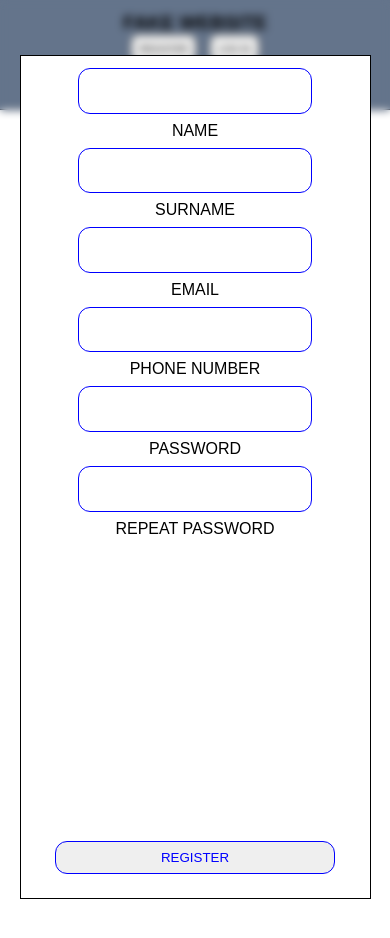
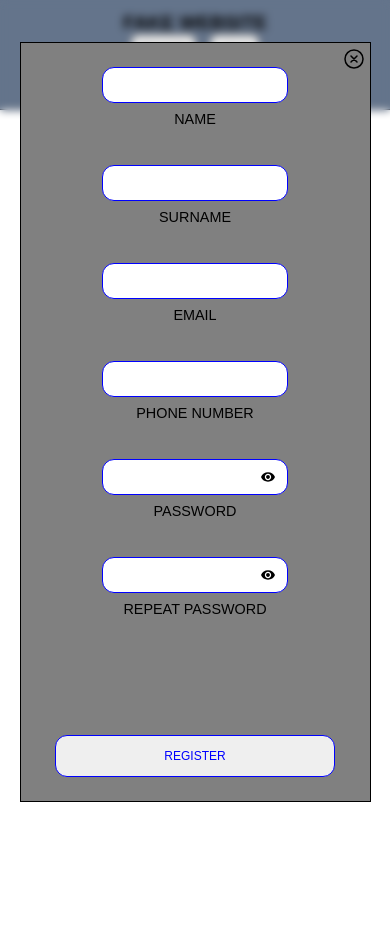
Before and after one commit to NickChc/FINAL_FORM_TRAINING, a React (Vite) app: page / in a window 390 px wide. Both pictures are taken after a click on the button "REGISTER". Shown: the top 938 px of the page. Built offline with nearby package versions, Linux system fonts and the light colour scheme.

Commit message:
responsive register form

```diff
--- /dev/null
+++ b/src/assets/icons/closeBtnIcon.ts
@@ -0,0 +1 @@
+export { IoCloseCircleOutline as CloseBtnIcon } from "react-icons/io5";
--- /dev/null
+++ b/src/assets/icons/eyeIcon.ts
@@ -0,0 +1,2 @@
+export { IoMdEye as OpenEyeIcon } from "react-icons/io";
+export { IoMdEyeOff as ClosedEyeIcon } from "react-icons/io";
--- /dev/null
+++ b/src/components/FormInput/FormInput.tsx
@@ -0,0 +1,52 @@
+import { useState } from "react";
+import { OpenEyeIcon, ClosedEyeIcon } from "@src/assets/icons/eyeIcon";
+
+interface FormInputProps {
+  value: string;
+  name: string;
+  onChange: (e: any) => void;
+  onFocus?: (e: any) => void;
+  label?: string;
+  error?: string;
+  type?: string;
+  isPassword?: boolean;
+}
+
+export function FormInput({
+  value,
+  onChange,
+  onFocus,
+  label,
+  name,
+  isPassword,
+  error,
+}: FormInputProps) {
+  const [showPassword, setShowPassword] = useState<boolean>(false);
+
+  return (
+    <label className="flex flex-col items-center gap-y-[.5rem] select-none text-[.9rem] md:text-[1rem] lg:text-[1.1rem]  ">
+      <span className="relative w-full flex flex-col items-stretch">
+        <input
+          type={isPassword ? (showPassword ? "text" : "password") : "text"}
+          autoComplete="off"
+          name={name}
+          value={value}
+          onChange={onChange}
+          onFocus={onFocus}
+          className={`p-[.6rem] outline-1 focus:outline-2 outline-[blue] text-[.8rem] sm:text-[1rem] lg:text-[1.4rem] border-solid border border-[blue] rounded-xl `}
+        />
+        {isPassword && (
+          <span
+            className="absolute top-[50%] translate-y-[-50%] right-3 cursor-pointer text-[1rem] lg:text-[1.5rem] flex items-center justify-center"
+            onClick={() => {
+              setShowPassword(!showPassword);
+            }}
+          >
+            {showPassword ? <ClosedEyeIcon /> : <OpenEyeIcon />}
+          </span>
+        )}
+      </span>
+      <p>{label}</p>
+    </label>
+  );
+}
--- a/src/components/Modal/Modal.tsx
+++ b/src/components/Modal/Modal.tsx
@@ -20,12 +20,17 @@ export function Modal({
 
   if (!open) return;
 
+  // WROK HERE
   return (
     <div
-      className="absolute top-0 right-0 left-0 bottom-0 flex items-center justify-center backdrop-blur  "
-      onClick={() => setOpen(false)}
+      className="absolute top-0 right-0 w-full h-dvh flex items-center justify-center backdrop-blur  "
+      onClick={(e: React.MouseEvent<HTMLDivElement>) => {
+        if (!e.currentTarget.contains(e.target as HTMLElement)) {
+          setOpen(false);
+        }
+      }}
     >
-      <span className="flex items-center justify-center w-full min-h-full">
+      <span className="flex items-center justify-center w-full overflow-y-scroll h-full">
         {children}
       </span>
     </div>
--- a/src/layouts/PublicLayout/PublicLayout.tsx
+++ b/src/layouts/PublicLayout/PublicLayout.tsx
@@ -11,7 +11,7 @@ export function PublicLayout() {
     <div className="w-full min-h-dvh relative">
       <Header />
       <Modal open={openRegister} setOpen={() => setOpenRegister(!openRegister)}>
-        <RegisterForm />
+        <RegisterForm setModal={setOpenRegister} />
       </Modal>
       <Outlet />
     </div>
--- a/src/modules/FormInput/FormInput.tsx
+++ /dev/null
@@ -1,31 +0,0 @@
-interface FormInputProps {
-  value: string;
-  name: string;
-  onChange: (e: any) => void;
-  onFocus?: (e: any) => void;
-  label?: string;
-  error?: string;
-}
-
-export function FormInput({
-  value,
-  onChange,
-  onFocus,
-  label,
-  name,
-  error,
-}: FormInputProps) {
-  return (
-    <label className="flex flex-col items-center gap-y-[.5rem] ">
-      <input
-        autoComplete="off"
-        name={name}
-        value={value}
-        onChange={onChange}
-        onFocus={onFocus}
-        className={`p-[.8rem] outline-1 focus:outline-2 outline-[blue] text-[1rem] xl:text-[1.2rem] border-solid border border-[blue] rounded-xl `}
-      />
-      <p>{label}</p>
-    </label>
-  );
-}
--- a/src/modules/RegisterForm/RegisterForm.tsx
+++ b/src/modules/RegisterForm/RegisterForm.tsx
@@ -1,10 +1,15 @@
 import { useState } from "react";
 import { TUserData } from "@src/@types/requestTypes";
-import { FormInput } from "@src/modules/FormInput";
+import { FormInput } from "@src/components/FormInput";
 import { spacelessNumber } from "@src/utils/spacelessNumber";
 import { spaceReplace } from "@src/utils/spaceReplace";
+import { CloseBtnIcon } from "@src/assets/icons/closeBtnIcon";
 
-export function RegisterForm() {
+interface RegisterFormProps {
+  setModal?: (arg: boolean) => void;
+}
+
+export function RegisterForm({ setModal }: RegisterFormProps) {
   const [registerValues, setRegisterValues] = useState<TUserData>({
     first_name: "",
     last_name: "",
@@ -21,21 +26,16 @@ export function RegisterForm() {
       if (
         e.target.name === "phone_number" &&
         spaceReplace(e.target.value).length <= 9 &&
-
-
         spacelessNumber(e.target.value)
       ) {
+        return { ...prev, [e.target.name]: e.target.value };
+      } else if (e.target.name !== "phone_number") {
         return { ...prev, [e.target.name]: e.target.value };
       } else {
         return { ...prev };
       }
     });
   }
-
-  // ({
-  //     ...prev,
-  //     [e.target.name]: e.target.value,
-  //   })
 
   function onFinish(values: TUserData) {
     console.log(values);
@@ -50,12 +50,18 @@ export function RegisterForm() {
   return (
     <form
       onSubmit={onSubmit}
-      className="w-[90%] md:w-[50%] h-dvh sm:h-[90dvh] bg-white border-solid border border-black flex flex-col items-center justify-between sm:pt-6 pb-6 md:pb-20 "
+      className="w-[90%] md:w-[70%] h-[90dvh] gap-y-6 border-solid border border-black flex flex-col items-center justify-between sm:pt-6 pb-6 lg:pb-14 bg-[grey] relative "
       onClick={(e: React.MouseEvent) => {
         e.stopPropagation();
       }}
     >
-      <div className="flex flex-col items-center gap-y-2 sm:gap-y-6 mt-3 sm:mt-9 overflow-y-scroll sm:overflow-y-hidden">
+      {setModal && (<span className="absolute top-1 right-1 ">
+        <CloseBtnIcon
+          className="text-[1.5rem] cursor-pointer "
+          onClick={() => setModal(false)}
+        />
+      </span>)}
+      <div className="flex w-[80%] h-[75%] lg:h-full flex-col items-center justify-between gap-y-3  sm:gap-y-6 mt-6 sm:mt-9 mb-3 overflow-y-scroll sm:overflow-y-hidden">
         <FormInput
           name="first_name"
           value={registerValues.first_name}
@@ -85,6 +91,7 @@ export function RegisterForm() {
         />
 
         <FormInput
+          isPassword={true}
           name="password"
           value={registerValues.password}
           onChange={inputChange}
@@ -92,13 +99,14 @@ export function RegisterForm() {
         />
 
         <FormInput
+          isPassword={true}
           name="repeat-password"
           value={registerValues["repeat-password"]}
           onChange={inputChange}
           label="REPEAT PASSWORD"
         />
       </div>
-      <button className="p-[.5rem] w-[80%] border-solid border border-[blue] text-[blue] cursor-pointer hover:outline hover:outline-1 hover:outline-[blue] hover:font-semibold  rounded-xl ">
+      <button className="p-[.8rem] text-[.75rem] md:text-[1rem] xl:text-[1.2rem] w-[80%] border-solid border border-[blue] text-[blue] cursor-pointer hover:outline hover:outline-1 hover:outline-[blue] hover:font-semibold  rounded-xl ">
         REGISTER
       </button>
     </form>
```
Also changed, not shown: src/components/FormInput/index.ts (renamed from src/modules/FormInput/index.ts).
